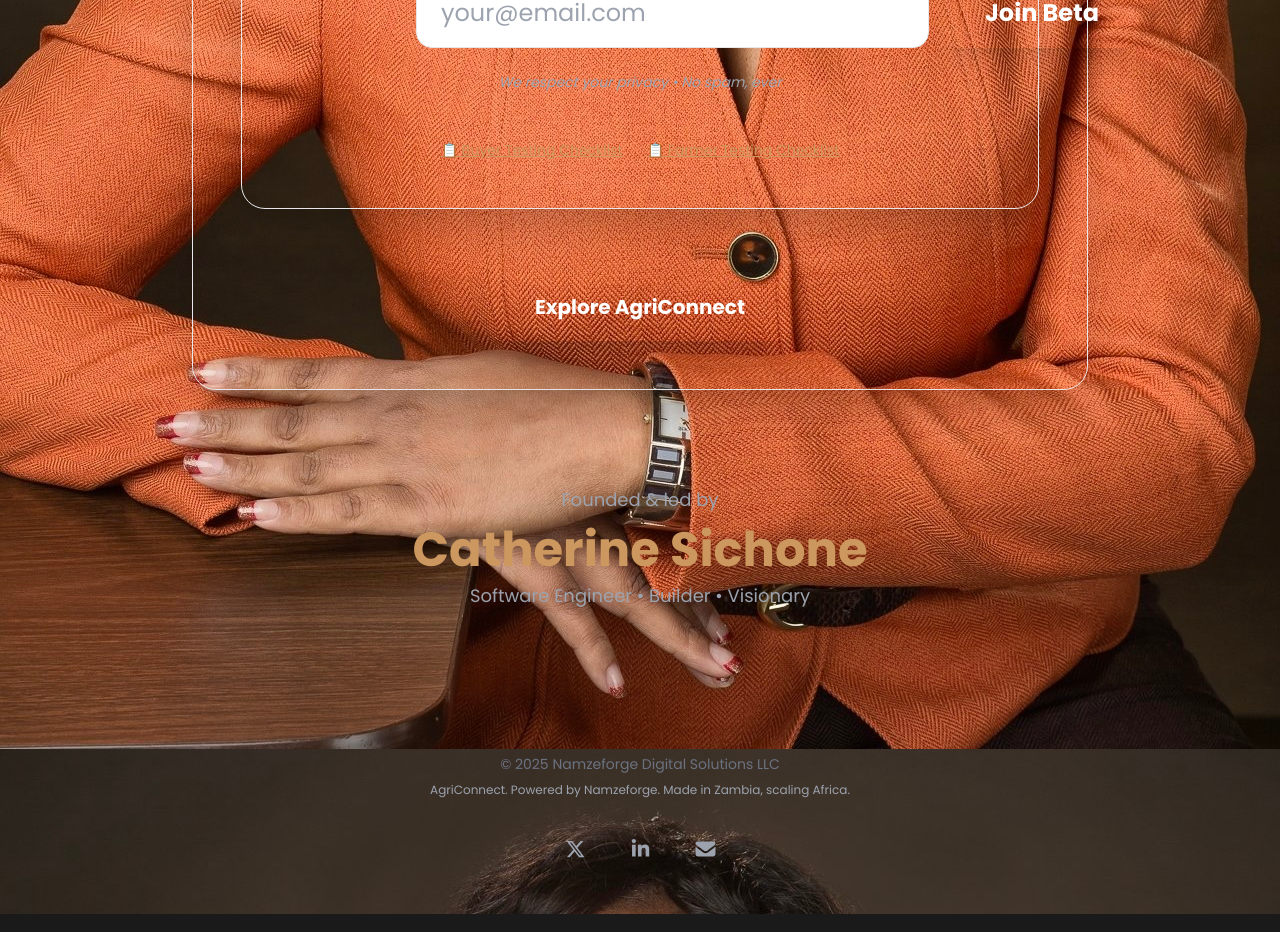
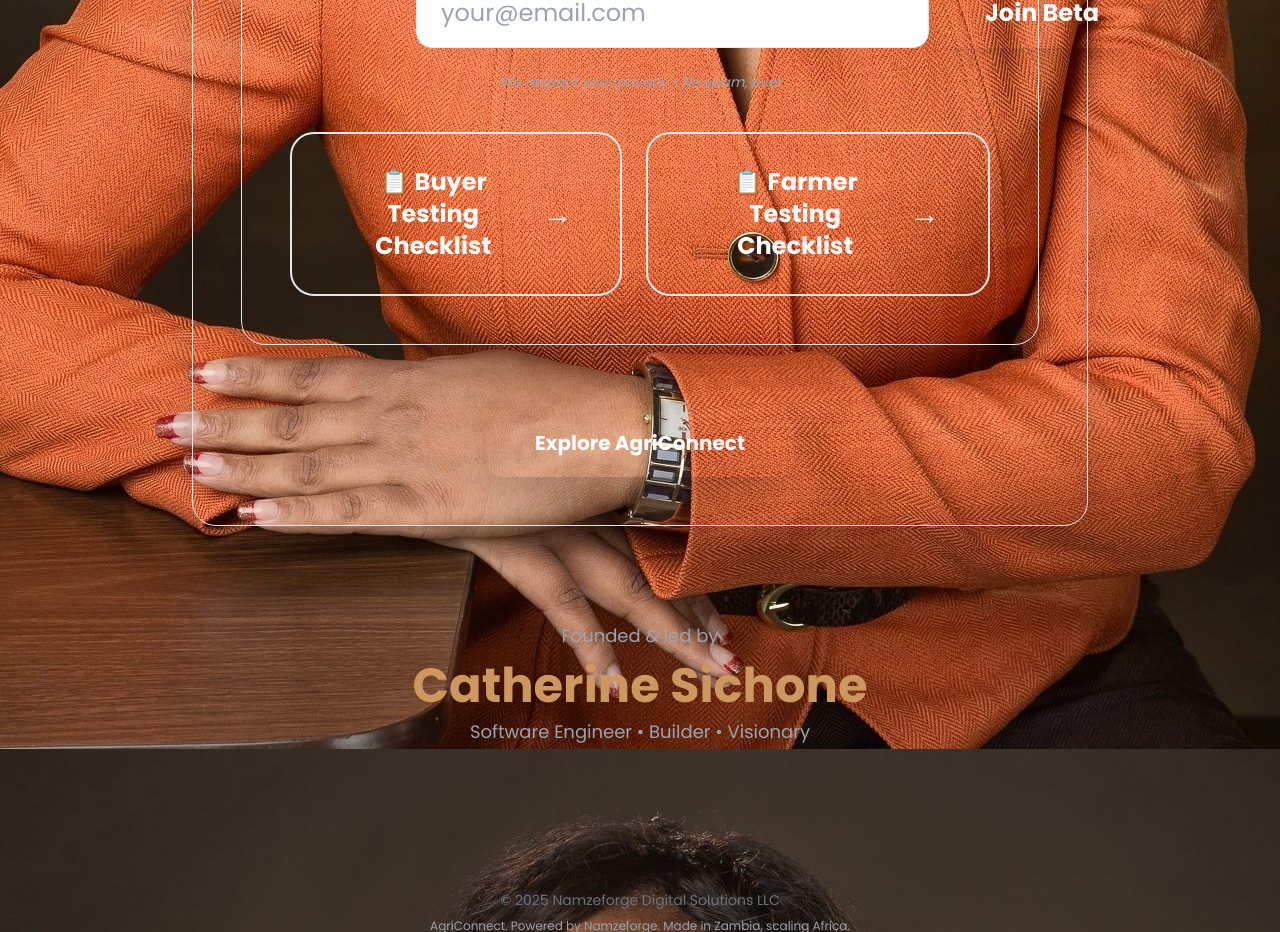
Before and after one commit to Cathy-45/cathy-portfolio-integrated, a React (Vite) app: page / in a window 1280 px wide. Shown: the part 1220-2152 px from the top of the page. Built offline with nearby package versions, Linux system fonts and the light colour scheme.

Commit message:
increase checklist links to triple size

```diff
--- a/src/components/Home.jsx
+++ b/src/components/Home.jsx
@@ -144,23 +144,30 @@ const Home = () => {
                     We respect your privacy • No spam, ever
                   </p>
 
-                  {/* Links to Checklists */}
-                  <div className="flex flex-col sm:flex-row gap-6 justify-center mt-12 text-sm">
+                  {/* TRIPLED SIZE - HIGHLY VISIBLE TESTING CHECKLISTS */}
+                  <div className="flex flex-col sm:flex-row gap-6 justify-center mt-10">
                     <a
                       href="https://docs.google.com/document/d/1fQfkS53WPzJAI13gi0TmDZJEHlHJRqftBgQoGKMa30Y/edit?tab=t.0"
                       target="_blank"
                       rel="noopener noreferrer"
-                      className="text-[#da6d20] hover:text-orange-400 underline flex items-center gap-2"
+                      className="group flex items-center justify-center gap-4 px-12 py-8 bg-white/15 backdrop-blur-2xl border-2 border-white/40 rounded-3xl text-white font-bold text-2xl hover:bg-white/25 hover:border-[#da6d20] hover:shadow-[0_0_30px_rgba(218,109,32,0.6)] transition-all duration-300 active:scale-95"
                     >
                       📋 Buyer Testing Checklist
+                      <span className="text-[#da6d20] text-3xl group-hover:translate-x-2 transition-transform">
+                        →
+                      </span>
                     </a>
+
                     <a
                       href="https://docs.google.com/document/d/1lf2X4NZlMWc71Ij4hC8F6Z4Rjsl6OJn3M-5hTFqrvr4/edit?tab=t.0"
                       target="_blank"
                       rel="noopener noreferrer"
-                      className="text-[#da6d20] hover:text-orange-400 underline flex items-center gap-2"
+                      className="group flex items-center justify-center gap-4 px-12 py-8 bg-white/15 backdrop-blur-2xl border-2 border-white/40 rounded-3xl text-white font-bold text-2xl hover:bg-white/25 hover:border-[#da6d20] hover:shadow-[0_0_30px_rgba(218,109,32,0.6)] transition-all duration-300 active:scale-95"
                     >
                       📋 Farmer Testing Checklist
+                      <span className="text-[#da6d20] text-3xl group-hover:translate-x-2 transition-transform">
+                        →
+                      </span>
                     </a>
                   </div>
                 </div>
```
